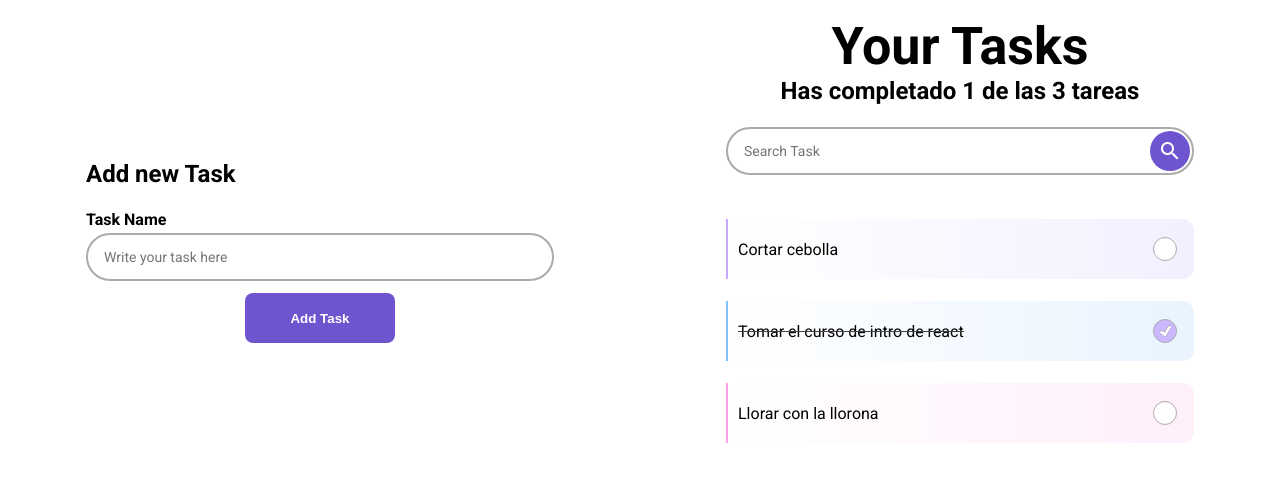
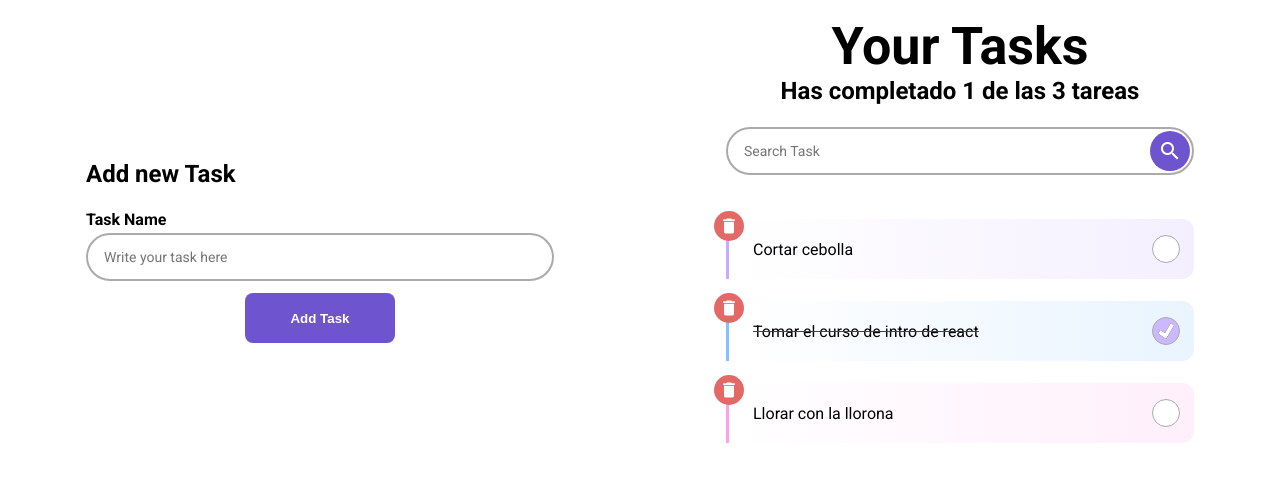
Before and after one commit to Jos017/TasksList-React-TypeScript, a React (Create React App) app: page / in a window 1280 px wide. Shown: the top 482 px of the page. Built offline with nearby package versions, Linux system fonts and the light colour scheme.

Commit message:
Add delete task feature

```diff
--- a/src/App.tsx
+++ b/src/App.tsx
@@ -44,6 +44,13 @@ function App() {
     setTodos(newTodos);
   };
 
+  const deleteTodo = (text: string) => {
+    const todoIndex = todos.findIndex((todo) => todo.text === text);
+    const newTodos = [...todos];
+    newTodos.splice(todoIndex, 1);
+    setTodos(newTodos);
+  };
+
   return (
     <div className="App">
       <h1 className="App__title">Your Tasks</h1>
@@ -53,6 +60,7 @@ function App() {
         todos={searchedTodos}
         completeTodos={completeTodo}
         postponeTodos={postponeTodo}
+        deleteTodos={deleteTodo}
       />
       <CreateTodoList />
     </div>
--- a/src/components/CustomCheck/styles.module.css
+++ b/src/components/CustomCheck/styles.module.css
@@ -11,8 +11,8 @@
   background-color: var(--control-secondary);
   font: inherit;
   color: currentColor;
-  width: 2.4rem;
-  height: 2.4rem;
+  width: 2.8rem;
+  height: 2.8rem;
   border: 0.05em solid var(--gray-primary);
   border-radius: 50%;
   transition: 120ms background-color ease-in-out;
@@ -21,8 +21,8 @@
 
 .CustomCheck__checkbox::before {
   content: "";
-  width: 1.2rem;
-  height: 1.2rem;
+  width: 1.6rem;
+  height: 1.6rem;
   transform: scale(0);
   transform-origin: bottom left;
   clip-path: polygon(14% 44%, 0 65%, 50% 100%, 100% 16%, 80% 0%, 43% 62%);
--- a/src/components/TodoItem/index.tsx
+++ b/src/components/TodoItem/index.tsx
@@ -12,10 +12,18 @@ interface ItemProps extends Props {
   completed: boolean;
   completeTodos: (text: string) => void;
   postponeTodos: (text: string) => void;
+  deleteTodos: (text: string) => void;
 }
 
 export const TodoItem = (props: ItemProps) => {
-  const { itemColor, text, completed, completeTodos, postponeTodos } = props;
+  const {
+    itemColor,
+    text,
+    completed,
+    completeTodos,
+    postponeTodos,
+    deleteTodos,
+  } = props;
 
   const getRandomColor = (): ItemColor => {
     const maxNumber = 3;
@@ -53,6 +61,14 @@ export const TodoItem = (props: ItemProps) => {
         borderLeft: cardColor.border,
       }}
     >
+      <div
+        className={styles.TodoItem__delete}
+        onClick={() => deleteTodos(text)}
+      >
+        <i className={`material-icons ${styles.TodoItem__icon__delete}`}>
+          delete
+        </i>
+      </div>
       <div className={styles.TodoItem__p}>
         <p
           className={
--- a/src/components/TodoItem/styles.module.css
+++ b/src/components/TodoItem/styles.module.css
@@ -1,14 +1,13 @@
 .TodoItem {
+  position: relative;
   display: grid;
   grid-template-columns: repeat(12, 1fr);
   align-items: center;
   min-height: 6rem;
   height: fit-content;
   margin: 2.2rem;
-  padding: 1rem;
-  /* border-left: 2px solid #c5aafd; */
+  padding: 1rem 1rem 1rem 2.4rem;
   border-radius: 0 12px 12px 0;
-  /* background: linear-gradient(90deg, #fff 0%, #f4efff 100%); */
 }
 
 .TodoItem__p {
@@ -62,3 +61,26 @@
   grid-column: 12;
   justify-self: center;
 }
+
+.TodoItem__delete {
+  position: absolute;
+  display: flex;
+  cursor: pointer;
+  justify-content: center;
+  align-items: center;
+  top: -0.8rem;
+  left: -1.5rem;
+  width: 3rem;
+  height: 3rem;
+  border-radius: 50%;
+  background-color: var(--alert);
+}
+
+.TodoItem__delete:hover {
+  box-shadow: 0px 0px 8px 0px var(--alert);
+}
+
+.TodoItem__icon__delete {
+  color: var(--secondary);
+  font-size: 2rem;
+}
--- a/src/components/TodoList/index.tsx
+++ b/src/components/TodoList/index.tsx
@@ -8,10 +8,11 @@ interface ListProps extends Props {
   todos: List[];
   completeTodos: (text: string) => void;
   postponeTodos: (text: string) => void;
+  deleteTodos: (text: string) => void;
 }
 
 export const TodoList = (props: ListProps) => {
-  const { todos, completeTodos, postponeTodos } = props;
+  const { todos, completeTodos, postponeTodos, deleteTodos } = props;
   let counter = 0;
   let itemColor = counter;
 
@@ -32,8 +33,9 @@ export const TodoList = (props: ListProps) => {
               text={todo.text}
               itemColor={itemColor}
               completed={todo.completed}
-              completeTodos={() => completeTodos(todo.text)}
-              postponeTodos={() => postponeTodos(todo.text)}
+              completeTodos={completeTodos}
+              postponeTodos={postponeTodos}
+              deleteTodos={deleteTodos}
             />
           );
         })}
--- a/src/index.css
+++ b/src/index.css
@@ -2,6 +2,7 @@
   --white: #fff;
   --primary: #6f54d0;
   --secondary: #fff;
+  --alert: #e36966;
   --input-background: #fff;
   --gray-primary: #aaa;
   --gray-secondary: #444;
--- a/src/models/ItemColors.model.ts
+++ b/src/models/ItemColors.model.ts
@@ -4,22 +4,22 @@ export const cardsColors: ItemColor[] = [
   {
     name: 'purple',
     gradient: 'linear-gradient(90deg, #fff 0%, #f4efff 100%)',
-    border: '2px solid #c5aafd',
+    border: '3px solid #c5aafd',
   },
   {
     name: 'cyan',
     gradient: 'linear-gradient(90deg, #fff 0%, #E9F4FF 100%)',
-    border: '2px solid #81c2ff',
+    border: '3px solid #81c2ff',
   },
   {
     name: 'pink',
     gradient: 'linear-gradient(90deg, #fff 0%, #FFEFFB 100%)',
-    border: '2px solid #ffa1ea',
+    border: '3px solid #ffa1ea',
   },
   {
     name: 'orange',
     gradient: 'linear-gradient(90deg, #fff 0%, #FFF2EA 100%)',
-    border: '2px solid #ffb98c',
+    border: '3px solid #ffb98c',
   },
 ];
 
```
